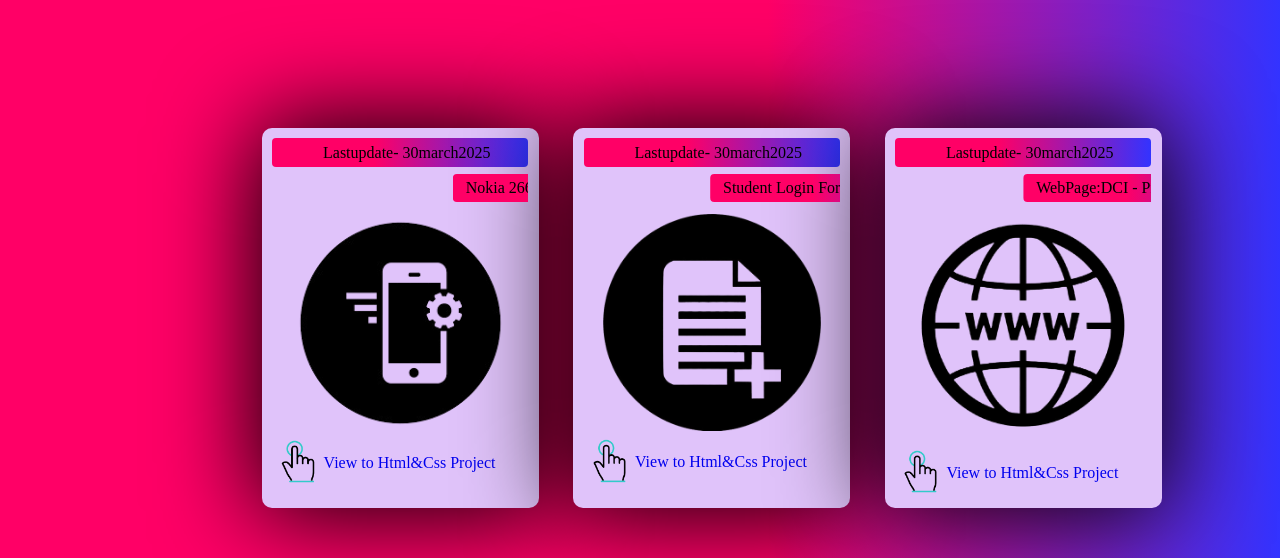
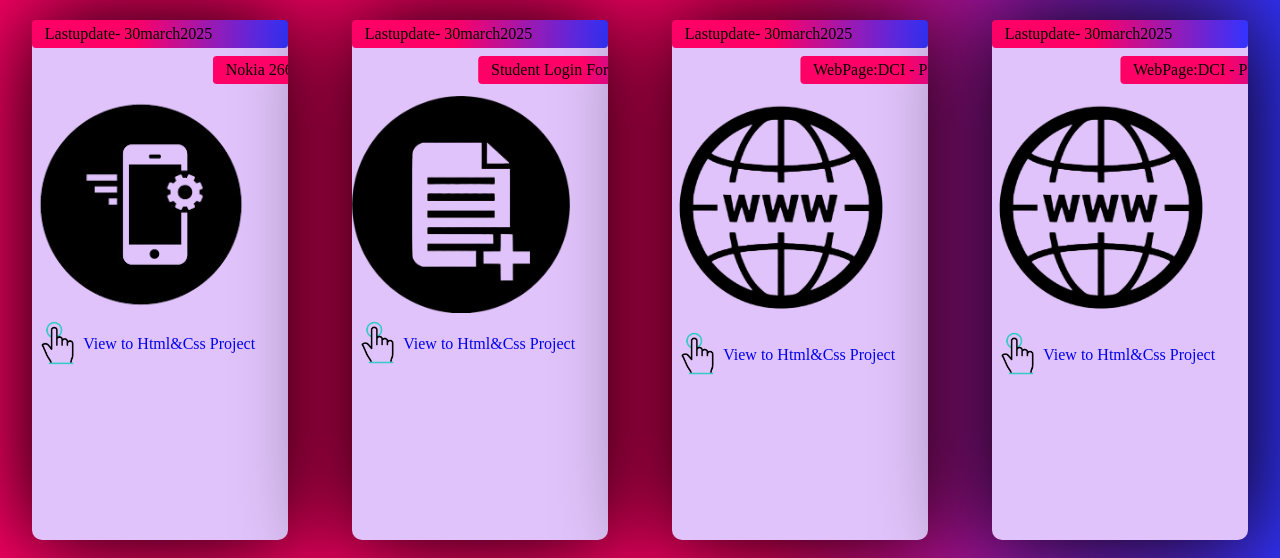
Before and after one commit to Rjravi10/my-project, a plain HTML site: page index.html in a window 1280 px wide. Shown: the top 558 px of the page. Drawn offline with Linux system fonts and the light colour scheme.

Commit message:
Update index.html

```diff
--- a/index.html
+++ b/index.html
@@ -8,20 +8,21 @@
   /* start Section code */
   body{
     background: linear-gradient(to right, #ff0066 60%, #3333ff 100%);
-    margin:0;
-    padding: 0%;
+    margin:auto;
+    padding: auto;
   }
-  .sectionbody{
+ .sectionbody{
+   width: 100%;
+   height: 70vh;
     display: flex;
-    gap:3px;
-    margin: 10% 0% 0% 18%;
+   align-items: center;
+    justify-content: space-around;
+
   }
-  .section{
+ .section{
     width: 20vw;
-    height: auto;
+    height: 65vh;
     background-color: rgb(224, 195, 250);
-    margin:0% 0% 0% 3%;
-    padding:1%;
     border-radius: 10px;
     box-shadow: 0px 0px 100px 5px black;
   }
@@ -42,13 +43,12 @@
   .gif{
     display: flex;
   }
-
   </style>
 </head>
 <body>
   <div class="sectionbody">
+
   <div class="section">
-    <center>
       <p href="Nokia.html">Lastupdate- 30march2025</p>
        <marquee behavior="alternate" scrollamount="5">
       <p href="Nokia.html">Nokia 2660</p>
@@ -58,10 +58,9 @@
       <img src="Click.gif" alt="Dewcare" width="20%" height="auto">
       <a href="Nokia.html" class="holder" >View to Html&Css Project</a>
       </div>
-    </center>
     </div>
+
   <div class="section">
-    <center>
       <p href="login form.html">Lastupdate- 30march2025</p>
        <marquee behavior="alternate" scrollamount="5">
       <p href="login form.html" >Student Login Form</p>
@@ -71,10 +70,9 @@
       <img src="Click.gif" alt="Dewcare" width="20%" height="auto">
       <a href="login form.html" class="holder" >View to Html&Css Project</a>
       </div>
-      </center>
   </div>
+
   <div class="section">
-    <center>
       <p href="Web1.html">Lastupdate- 30march2025</p>
        <marquee behavior="alternate" scrollamount="5">
       <p href="Web1.html" >WebPage:DCI - Pro</p>
@@ -84,9 +82,23 @@
       <img src="Click.gif" alt="Dewcare" width="20%" height="auto">
       <a href="Web1.html" class="holder" >View to Html&Css Project</a>
       </div>
-      </center>
-    <div>
     </div>
+
+     <div class="section">
+      <p href="Web1.html">Lastupdate- 30march2025</p>
+       <marquee behavior="alternate" scrollamount="5">
+      <p href="Web1.html" >WebPage:DCI - Pro</p>
+       </marquee>
+      <a href="Web1.html"><img src="Web1.png" alt="Dewcare" width="85%" height="auto"></a>
+      <div class="gif">
+      <img src="Click.gif" alt="Dewcare" width="20%" height="auto">
+      <a href="Web1.html" class="holder" >View to Html&Css Project</a>
+      </div>
+    </div>
+    </div>
+
+
+
 
 </body>
 </html>
```
